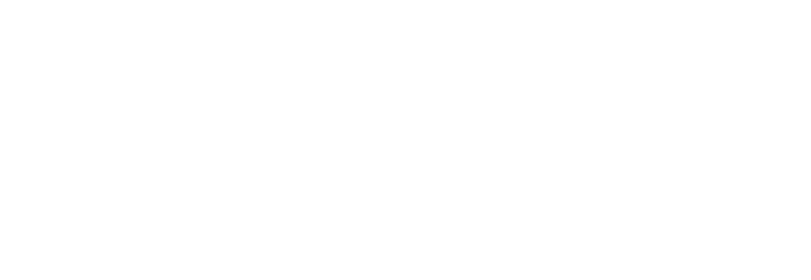
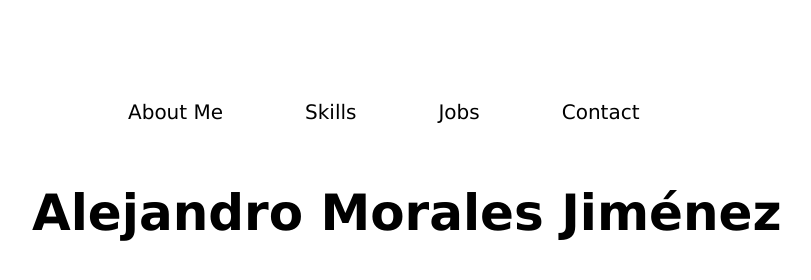
Before and after one commit to ale2206/Portafolio, a plain HTML site: page index.html in a window 1280 px wide. Shown: the whole page, without its empty margins (408-1219 px from the left). Drawn offline with Linux system fonts and the light colour scheme.

Commit message:
Portafolio

```diff
--- a/CSS/style.css
+++ b/CSS/style.css
@@ -0,0 +1,49 @@
+*{
+    margin: 0;
+    padding: 0;
+    /*background-color: rgb(87, 110, 116);*/
+    font-family: 'Lucida Sans', 'Lucida Sans Regular', 'Lucida Grande', 'Lucida Sans Unicode', Geneva, Verdana, sans-serif;
+}
+
+.header{
+    width: 1000px;
+    align-items: center;
+    margin-left: 265px;
+    margin-top: 100px;
+}
+
+.header--nav{
+    width: 800px;
+    margin-left: 100px;
+}
+
+.nav__list{
+    display: flex;
+    list-style: none;
+    font-size: 20px;
+    margin-left: 130px;
+}
+
+.nav__link{
+    padding-top: 15px;
+    padding-bottom: 15px;
+    padding-right: 40px;
+    padding-left: 40px;
+    border-right:1px solid;
+    border-left: 1px solid;
+    border-color: transparent;
+    color: black;
+    text-decoration: none;
+}
+
+.nav__link:hover{
+    background: rgb(180, 180, 180);
+    color: white;
+    border-color: rgb(172, 164, 164);
+}
+
+.header__name{
+    margin-top: 60px;
+    margin-left: 175px;
+    font-size: 50px;
+}
--- a/index.html
+++ b/index.html
@@ -8,8 +8,16 @@
     <link rel="stylesheet" href="CSS/style.css">
 </head>
 <body>
-    <header>
-
+    <header class="header">
+        <nav class="header--nav">
+            <ul class="nav__list">
+                <li class="nav__item"><a class="nav__link" href="">About Me</a></li>
+                <li class="nav__item"><a class="nav__link" href="">Skills</a></li>
+                <li class="nav__item"><a class="nav__link" href="">Jobs</a></li>
+                <li class="nav__item"><a class="nav__link" href="">Contact</a></li>
+            </ul>
+        </nav>
+        <h1 class="header__name">Alejandro Morales Jiménez</h1>
     </header>
     <footer>
 
```
